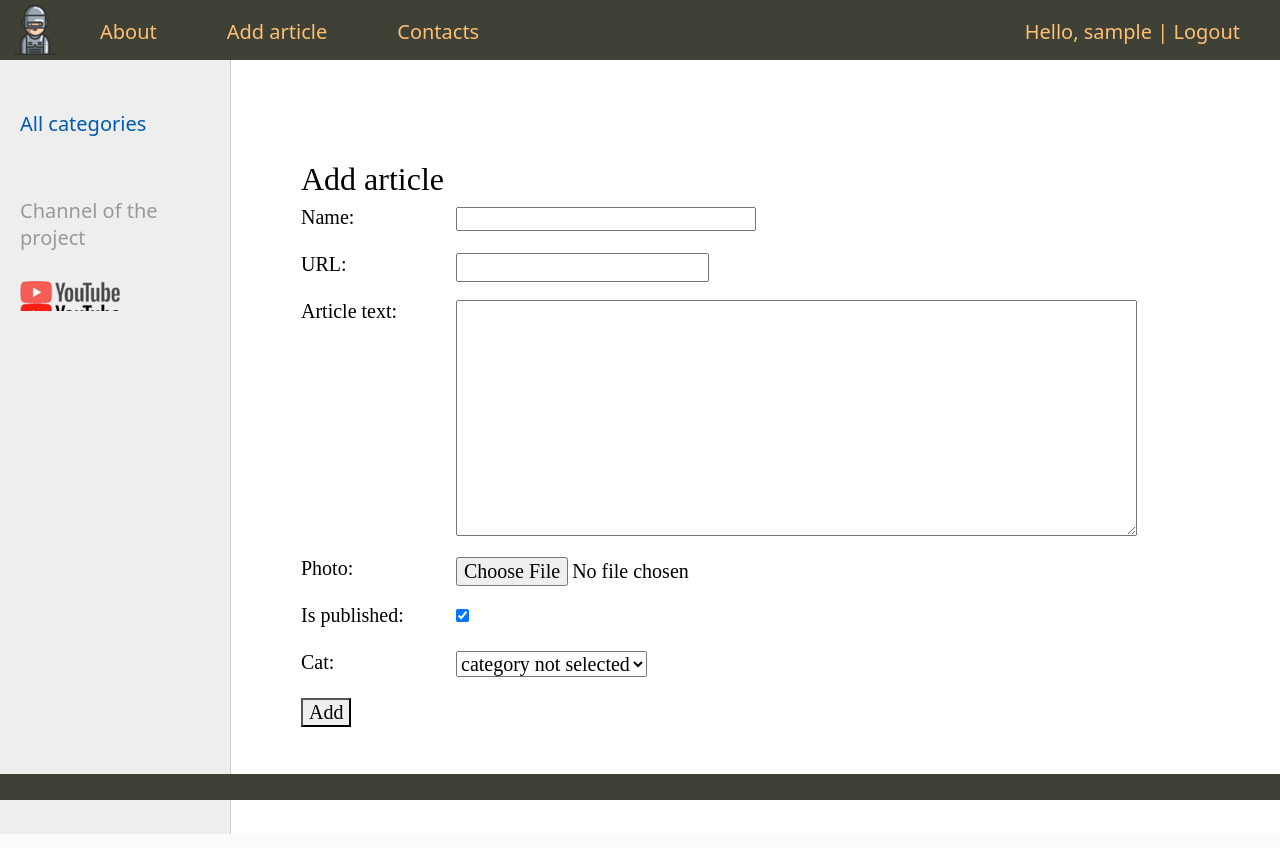
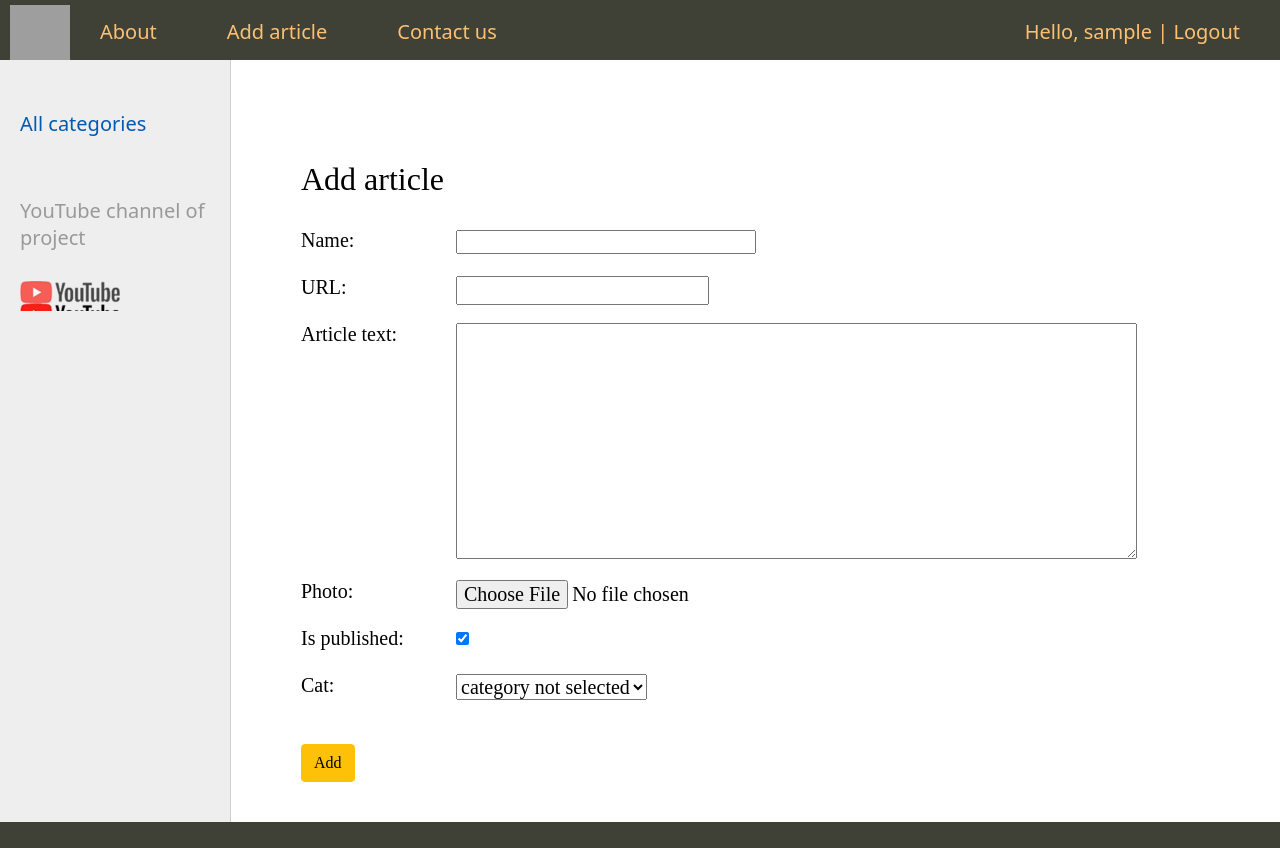
Before and after one commit to ppenkovskiy/famous_women_blog, a Django app: page /addpage/ in a window 1280 px wide. Run offline with Django 4.2, Linux system fonts and the light colour scheme; the visitor is signed in with stand-in values (Sample User, id 1); data that the repository does not hold is empty; grey boxes are pictures that could not be loaded.

Commit message:
commit26

```diff
--- a/coolsite/coolsite/urls.py
+++ b/coolsite/coolsite/urls.py
@@ -1,7 +1,6 @@
 from django.conf.urls.static import static
 from django.contrib import admin
 from django.urls import path, include
-
 from coolsite import settings
 from women.views import pageNotFound
 
@@ -12,7 +11,7 @@
 ]
 
 if settings.DEBUG:
-    urlpatterns = [path('__debug__/', include('debug_toolbar.urls')),] + urlpatterns
+    urlpatterns = urlpatterns + [path('__debug__/', include('debug_toolbar.urls')),]
     urlpatterns += static(settings.MEDIA_URL, document_root=settings.MEDIA_ROOT)
 
 handler404 = pageNotFound
--- a/coolsite/coolsite/wsgi.py
+++ b/coolsite/coolsite/wsgi.py
@@ -8,7 +8,6 @@
 """
 
 import os
-
 from django.core.wsgi import get_wsgi_application
 
 os.environ.setdefault('DJANGO_SETTINGS_MODULE', 'coolsite.settings')
--- a/coolsite/women/forms.py
+++ b/coolsite/women/forms.py
@@ -36,9 +36,11 @@
         model = User
         fields = ('username', 'email', 'password1', 'password2')
 
+
 class LoginUserForm(AuthenticationForm):
     username = forms.CharField(label='Username', widget=forms.TextInput(attrs={'class': 'form-input'}))
     password = forms.CharField(label='Password', widget=forms.PasswordInput(attrs={'class': 'form-input'}))
+
 
 class ContactForm(forms.Form):
     name = forms.CharField(label='Name', max_length=255)
--- a/coolsite/women/templates/women/about.html
+++ b/coolsite/women/templates/women/about.html
@@ -1,6 +1,6 @@
 {% extends 'women/base.html' %}
 
 {% block content %}
-    <h1>{{ title }}</h1>
-    <p>This project developed by Pavel Penkovskiy (https://github.com/ppenkovskiy) with the help of "Selfedu" youtube.com channel.</p>
+    <h1>{{ title }}</h1><br>
+    <p>This project developed by Pavel Penkovskiy (https://github.com/ppenkovskiy) with the help of "Selfedu" YouTube channel.</p>
 {% endblock %}
--- a/coolsite/women/templates/women/addpage.html
+++ b/coolsite/women/templates/women/addpage.html
@@ -1,19 +1,16 @@
 {% extends 'women/base.html' %}
 
 {% block content %}
-<h1>{{title}}</h1>
 
+    <h1>{{title}}</h1><br>
     <form action="{% url 'add_page' %}" method="post" enctype="multipart/form-data">
         {% csrf_token %}
-
         <div class="form-error">{{ form.non_field_errors }}</div>
-
         {% for f in form %}
             <p><label class="form-label" for="{{ f.id_for_label }}">{{f.label}}: </label> {{f}} </p>
             <div class="form-error">{{ f.errors }}</div>
-    {% endfor %}
-
-    <button type="submit">Add</button>
+        {% endfor %}<br>
+        <button type="submit" class="btn btn-warning">Add</button>
     </form>
 
 {% endblock %}
--- a/coolsite/women/templates/women/base.html
+++ b/coolsite/women/templates/women/base.html
@@ -1,4 +1,3 @@
-<!-- CSS only -->
 <link href="https://cdn.jsdelivr.net/npm/bootstrap@5.1.3/dist/css/bootstrap.min.css" rel="stylesheet" integrity="sha384-1BmE4kWBq78iYhFldvKuhfTAU6auU8tT94WrHftjDbrCEXSU1oBoqyl2QvZ6jIW3" crossorigin="anonymous">
 
 {% load static %}
@@ -8,9 +7,9 @@
 <html>
 <head>
 	<title>{{title}}</title>
-	<link type="text/css" href="{% static 'women/css/styles.css' %}" rel="stylesheet" />
+	<link type="text/css" href="{% static 'women/css/styles.css' %}" rel="stylesheet" /> <!--css file connection-->
 	<meta http-equiv="Content-Type" content="text/html; charset=utf-8">
-	<link rel="shortcut icon" href="{% static 'women/images/main.ico' %}" type="image/x-icon"/>
+	<link rel="shortcut icon" href="{% static 'women/images/main.png' %}" type="image/x-icon"/>
 	<meta name="viewport" content="width=device-width, initial-scale=1.0">
 </head>
 <body>
@@ -58,7 +57,7 @@
 
 
 		<li class="share">
-		<p>Channel of the project</p>
+		<p>YouTube channel of project</p>
 		<a class="share-yt" href="https://www.youtube.com/channel/UClJzWfGWuGJL2t-3dYKcHTA/playlists" target="_blank" rel="nofollow"></a>
 		</li>
 	</ul>
@@ -114,30 +113,16 @@
 </body>
 </html>
 
+
 <!doctype html>
 <html lang="en">
   <head>
-    <!-- Required meta tags -->
     <meta charset="utf-8">
     <meta name="viewport" content="width=device-width, initial-scale=1">
 
-    <!-- Bootstrap CSS -->
     <link href="https://cdn.jsdelivr.net/npm/bootstrap@5.1.3/dist/css/bootstrap.min.css" rel="stylesheet" integrity="sha384-1BmE4kWBq78iYhFldvKuhfTAU6auU8tT94WrHftjDbrCEXSU1oBoqyl2QvZ6jIW3" crossorigin="anonymous">
 
-<!--    <title>Hello, world!</title>-->
-<!--  </head>-->
-<!--  <body>-->
-<!--    <h1>Hello, world!</h1>-->
-
-    <!-- Optional JavaScript; choose one of the two! -->
-
-    <!-- Option 1: Bootstrap Bundle with Popper -->
     <script src="https://cdn.jsdelivr.net/npm/bootstrap@5.1.3/dist/js/bootstrap.bundle.min.js" integrity="sha384-ka7Sk0Gln4gmtz2MlQnikT1wXgYsOg+OMhuP+IlRH9sENBO0LRn5q+8nbTov4+1p" crossorigin="anonymous"></script>
 
-    <!-- Option 2: Separate Popper and Bootstrap JS -->
-    <!--
-    <script src="https://cdn.jsdelivr.net/npm/@popperjs/core@2.10.2/dist/umd/popper.min.js" integrity="sha384-7+zCNj/IqJ95wo16oMtfsKbZ9ccEh31eOz1HGyDuCQ6wgnyJNSYdrPa03rtR1zdB" crossorigin="anonymous"></script>
-    <script src="https://cdn.jsdelivr.net/npm/bootstrap@5.1.3/dist/js/bootstrap.min.js" integrity="sha384-QJHtvGhmr9XOIpI6YVutG+2QOK9T+ZnN4kzFN1RtK3zEFEIsxhlmWl5/YESvpZ13" crossorigin="anonymous"></script>
-    -->
   </body>
 </html>
--- a/coolsite/women/templates/women/contact.html
+++ b/coolsite/women/templates/women/contact.html
@@ -10,7 +10,7 @@
         <p><label class="form-label" for="{{ f.id_for_label }}">{{f.label}}: </label>{{ f }}</p>
         <div class="form-error">{{ f.errors }}</div>
     {% endfor %}<br>
-    <button type="submit">Send</button>
+    <button type="submit" class="btn btn-warning">Send</button>
 </form>
 
 {% endblock %}
--- a/coolsite/women/templates/women/login.html
+++ b/coolsite/women/templates/women/login.html
@@ -10,7 +10,7 @@
         <p><label class="form-label" for="{{ f.id_for_label }}">{{f.label}}: </label>{{ f }}</p>
         <div class="form-error">{{ f.errors }}</div>
     {% endfor %}
-    <button type="submit">Login</button>
+    <br><button type="submit" class="btn btn-warning">Login</button>
 </form>
 
 {% endblock %}
--- a/coolsite/women/templates/women/register.html
+++ b/coolsite/women/templates/women/register.html
@@ -1,17 +1,15 @@
 {% extends 'women/base.html' %}
 
 {% block content %}
-<h1>{{ title }}</h1>
 
+    <h1>{{ title }}</h1><br>
     <form method="post">
         {% csrf_token %}
-
         {% for f in form %}
             <p><label class="form-label" for="{{ f.id_for_label }}">{{f.label}}: </label>{{ f }}</p>
             <div class="form-error">{{ f.errors }}</div>
         {% endfor %}
-
-    <button type="submit">Registration</button>
+        <br><button type="submit" class="btn btn-warning">Register</button>
     </form>
 
 {% endblock %}
--- a/coolsite/women/utils.py
+++ b/coolsite/women/utils.py
@@ -1,10 +1,9 @@
 from django.db.models import *
-from django.core.cache import cache
 from .models import *
 
 menu = [{'title': "About", "url_name": "about"},
         {'title': "Add article", "url_name": "add_page"},
-        {'title': "Contacts", "url_name": "contact"},
+        {'title': "Contact us", "url_name": "contact"},
         ]
 
 
--- a/coolsite/women/views.py
+++ b/coolsite/women/views.py
@@ -22,15 +22,14 @@
     def get_queryset(self):
         return Women.objects.filter(is_published=True).select_related('cat')
 
+
 def about(request):
-    contact_list = Women.objects.all()
-    paginator = Paginator(contact_list, 3)
-    page_number = request.GET.get('page')
-    page_obj = paginator.get_page(page_number)
-    return render(request, 'women/about.html', {'page_obj': page_obj, 'menu': menu, 'title': 'About page'})
+    return render(request, 'women/about.html', {'menu': menu, 'title': 'About page'})
+
 
 def pageNotFound(request, exception):
-    return HttpResponseNotFound('<h1>Page not found.</h1>')
+    return HttpResponseNotFound('<h1>Page not found. Please enter another URL.</h1>')
+
 
 class AddPage(LoginRequiredMixin, DataMixin, CreateView):
     form_class = AddPostForm
@@ -56,6 +55,7 @@
         c_def = self.get_user_context(title=context['post'])
         return dict(list(context.items()) + list(c_def.items()))
 
+
 class WomenCategory(DataMixin, ListView):
     model = Women
     template_name = 'women/index.html'
@@ -72,6 +72,7 @@
                                       cat_selected=c.pk)
         return dict(list(context.items()) + list(c_def.items()))
 
+
 class RegisterUser(DataMixin, CreateView):
     form_class = RegisterUserForm
     template_name = 'women/register.html'
@@ -87,6 +88,7 @@
         login(self.request, user)
         return redirect('home')
 
+
 class LoginUser(DataMixin, LoginView):
     form_class = LoginUserForm
     template_name = 'women/login.html'
@@ -99,9 +101,11 @@
     def get_success_url(self):
         return reverse_lazy('home')
 
+
 def logout_user(request):
     logout(request)
     return redirect('login')
+
 
 class ContactFormView(DataMixin, FormView):
     form_class = ContactForm
@@ -110,7 +114,7 @@
 
     def get_context_data(self, *, object_list=None, **kwargs):
         context = super().get_context_data(**kwargs)
-        c_def = self.get_user_context(title="Contact us")
+        c_def = self.get_user_context(title="Enter your details, we will contact you")
         return dict(list(context.items()) + list(c_def.items()))
 
     def form_valid(self, form):
```
Also changed, not shown: coolsite/coolsite/settings.py (+3 -39 lines), coolsite/women/templates/women/index.html (+6 -3 lines), coolsite/media/photos/2022/01/26/imgonline-com-ua-Resize-IQtT9ASztcqK.jpg (added), coolsite/women/migrations/0004_alter_women_options.py (added), coolsite/women/static/women/images/main.png (renamed from coolsite/women/static/women/images/logo.png). Lines whose indentation alone changed are shown as unchanged.
